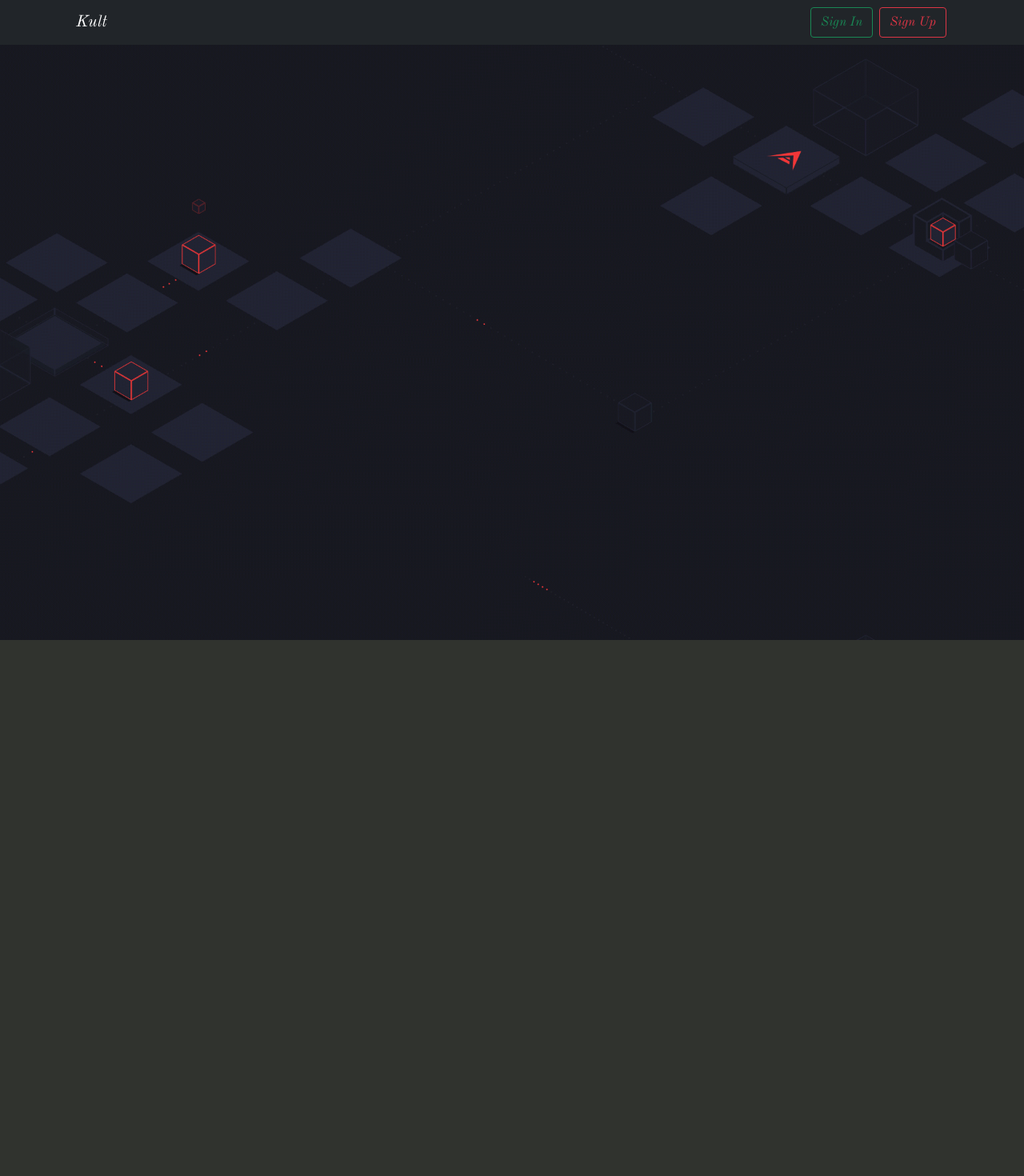
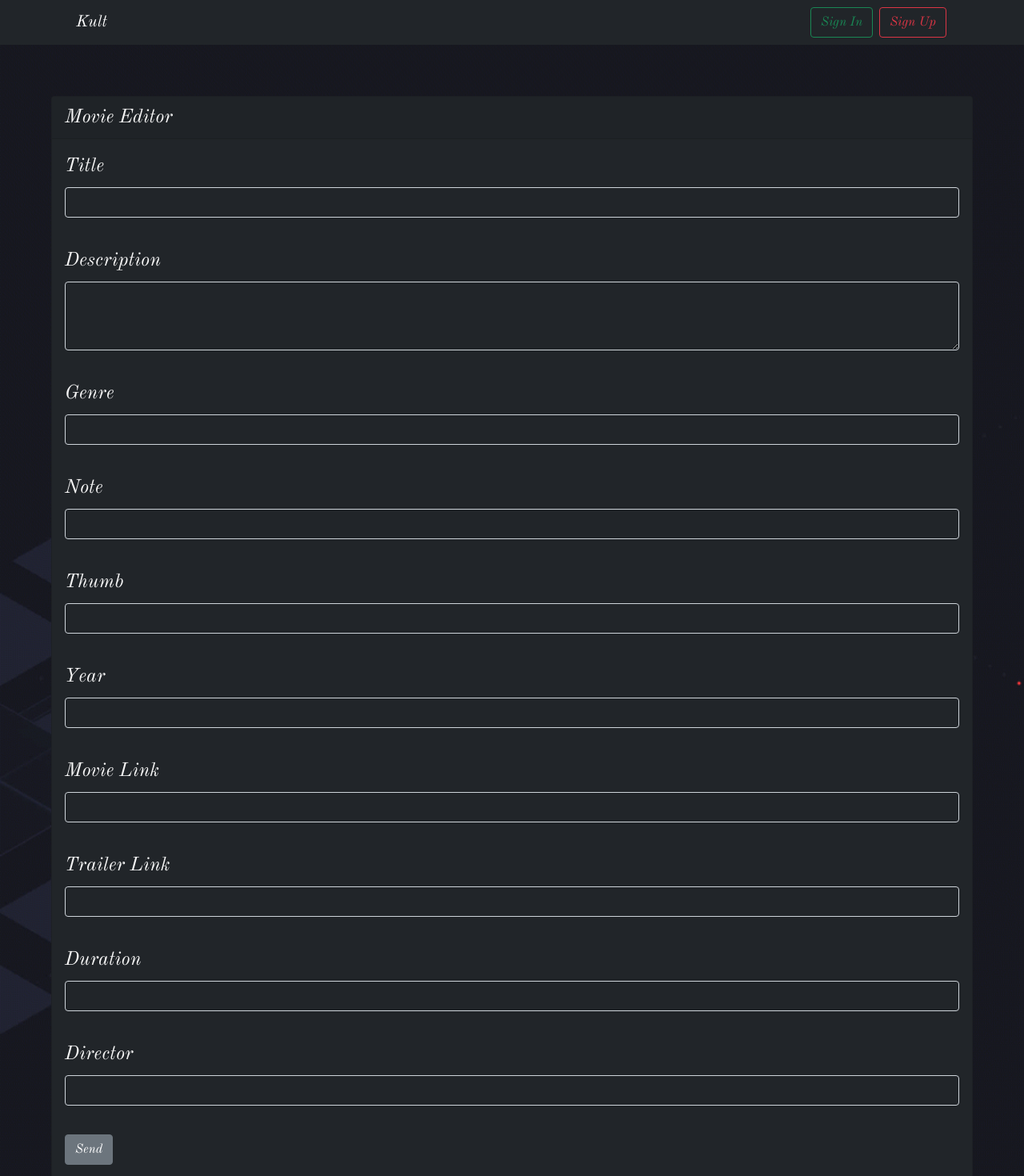
Before and after one commit to Alysson1013/kult, a React (Create React App) app in the folder appreact/: page /new/movie in a window 1280 px wide. Before the commit this address had no page. Shown: the top 1470 px of the page at 80% size. Before the commit the page ends 800 px from the top, so only its background shows below. Built offline with nearby package versions, Linux system fonts and the light colour scheme.

Commit message:
(26/03) Adição de Filmes pelo painel administrativo..

```diff
--- a/appreact/src/App.js
+++ b/appreact/src/App.js
@@ -10,6 +10,7 @@ import { UserStorage } from './userStorage/userContext'
 import Profile from './components/Profile'
 import Manage from './components/Manage'
 import MovieForm from './components/MovieForm'
+import MovieCreate from './components/MovieCreate'
 
 function App() {
   return (
@@ -23,7 +24,8 @@ function App() {
           <Route path="signin" element={<Signin />} />
           <Route path="profile/:id" element={<Profile />} />
           <Route path="manage" element={<Manage />} />
-          <Route path="edit/movie/:id" element={<MovieForm />} />
+          <Route path="edit/movie/:id" element={<MovieForm />} /> ]
+          <Route path="new/movie" element={<MovieCreate />} />
         </Routes>
       </BrowserRouter>
     </UserStorage>
--- a/appreact/src/components/Manage.js
+++ b/appreact/src/components/Manage.js
@@ -19,12 +19,16 @@ const Manage = () => {
                 }
             })
             let { data } = await axios.get("http://localhost:8080/movie")
-                setMovies(data)
+            setMovies(data)
             const json = await response.json()
             console.log(json)
         } catch (error) {
+            console.log(error)
+        }
+    }
 
-        }
+    async function addMovie() {
+        window.location.href = "/new/movie"
     }
 
     React.useEffect(() => {
@@ -44,6 +48,7 @@ const Manage = () => {
         <div>
             <table className={"table table-dark " + styles.table}>
                 <thead>
+                    <button onClick={addMovie} className={"btn btn-secondary"}>Adicionar Filme</button>
                     <tr>
                         <th scope="col">ID</th>
                         <th scope="col">Name</th>
@@ -60,11 +65,11 @@ const Manage = () => {
                                 {movie.title}
                             </td>
                             <td>
-                                <button className={"btn btn-warning " + styles.button}>
-                                    <NavLink to={`/edit/movie/${movie.id}`}>
+                                <NavLink to={`/edit/movie/${movie.id}`}>
+                                    <button className={"btn btn-warning " + styles.button}>
                                         Edit
-                                    </NavLink>
-                                </button>
+                                    </button>
+                                </NavLink>
                                 <button className={"btn btn-danger " + styles.button} onClick={deleteMovie} value={movie.id}>Delete</button>
                             </td>
                         </tr>
--- /dev/null
+++ b/appreact/src/components/MovieCreate.js
@@ -0,0 +1,87 @@
+import React from 'react'
+import styles from './MovieCreate.module.css'
+import axios from 'axios'
+import { UserContext } from '../userStorage/userContext'
+
+const MovieCreate = () => {
+    const { token } = React.useContext(UserContext)
+
+    console.log(token)
+
+    async function handleSubmit(event) {
+        event.preventDefault();
+
+        const title = document.getElementById("title").value
+        const description = document.getElementById("description").value
+        const genre = document.getElementById("genre").value
+        const note = document.getElementById("note").value
+        const thumb = document.getElementById("thumb").value
+        const year = document.getElementById("year").value
+        const movie_link = document.getElementById("movie_link").value
+        const trailer_link = document.getElementById("trailer_link").value
+        const duration = document.getElementById("duration").value
+        const director = document.getElementById("director").value
+
+        axios.post("http://localhost:8080/movie/admin/", {
+            title: title,
+            description: description,
+            genre: genre,
+            note: note,
+            thumb: thumb,
+            year: year,
+            movie_link: movie_link,
+            trailer_link: trailer_link,
+            duration: duration,
+            director: director
+        }, {
+            headers: {
+                Authorization: "Bearer " + token
+            }
+        }).then(() => window.location.href = "/manage").catch(err => console.log(err))
+    }
+
+    return (
+        <div className={`card bg-dark ` + styles.card}>
+            <div className={`card-header`}>
+                Movie Editor
+            </div>
+            <div className={`card-body`}>
+                <form onSubmit={handleSubmit}>
+                    <label htmlFor="title" className="form-label">Title</label>
+                    <input type="text" className="form-control bg-dark text-white" id="title" required placeholder ="" />
+                    <br />
+                    <label htmlFor="description" className="form-label">Description</label>
+                    <textarea className="form-control bg-dark text-white textarea" rows="3" id="description" required placeholder =""></textarea>
+                    <br />
+                    <label htmlFor="genre" className="form-label">Genre</label>
+                    <input type="text" className="form-control bg-dark text-white" id="genre" required placeholder ="" />
+                    <br />
+                    <label htmlFor="note" className="form-label">Note</label>
+                    <input type="number" className="form-control bg-dark text-white" id="note" required placeholder ="" />
+                    <br />
+                    <label htmlFor="thumb" className="form-label">Thumb</label>
+                    <input type="text" className="form-control bg-dark text-white" id="thumb" required placeholder ="" />
+                    <br />
+                    <label htmlFor="year" className="form-label">Year</label>
+                    <input type="number" className="form-control bg-dark text-white" id="year" required placeholder ="" />
+                    <br />
+                    <label htmlFor="movie_link" className="form-label">Movie Link</label>
+                    <input type="text" className="form-control bg-dark text-white" id="movie_link" required placeholder ="" />
+                    <br />
+                    <label htmlFor="trailer_link" className="form-label">Trailer Link</label>
+                    <input type="text" className="form-control bg-dark text-white" id="trailer_link" required placeholder ="" />
+                    <br />
+                    <label htmlFor="duration" className="form-label">Duration</label>
+                    <input type="number" className="form-control bg-dark text-white" id="duration" required placeholder ="" />
+                    <br />
+                    <label htmlFor="director" className="form-label">Director</label>
+                    <input type="text" className="form-control bg-dark text-white" id="director" required placeholder ="" />
+                    <br />
+                    <input type="submit" className="btn btn-secondary" value="Send" />
+                </form>
+            </div>
+        </div>
+    )
+}
+
+export default MovieCreate
--- /dev/null
+++ b/appreact/src/components/MovieCreate.module.css
@@ -0,0 +1,6 @@
+.card{
+    margin-top: 5%;
+    margin-left: 5%;
+    margin-right: 5%;
+    margin-bottom: 5%;
+}
--- a/appreact/src/components/MovieForm.js
+++ b/appreact/src/components/MovieForm.js
@@ -23,6 +23,8 @@ const MovieForm = () => {
     }, [id])
 
     async function handleSubmit(event) {
+        event.preventDefault();
+
         if (movie != null) {
             const title = document.getElementById("title").value
             const description = document.getElementById("description").value
@@ -52,7 +54,7 @@ const MovieForm = () => {
                         Authorization: "Bearer " + token
                     }
                 })
-                console.log(response)
+                window.location.href = "/manage"
             } catch (error) {
                 console.log(error)
             }
@@ -70,7 +72,7 @@ const MovieForm = () => {
                     <input type="text" className="form-control bg-dark text-white" id="title" defaultValue={movie[0].title} placeholder="" />
                     <br />
                     <label htmlFor="description" className="form-label">Description</label>
-                    <textarea className="form-control bg-dark text-white textarea" rows="3" id="description" value={movie[0].description} placeholder=""></textarea>
+                    <textarea className="form-control bg-dark text-white textarea" rows="3" id="description" defaultValue={movie[0].description} placeholder=""></textarea>
                     <br />
                     <label htmlFor="genre" className="form-label">Genre</label>
                     <input type="text" className="form-control bg-dark text-white" id="genre" defaultValue={movie[0].genre} placeholder="" />
```
